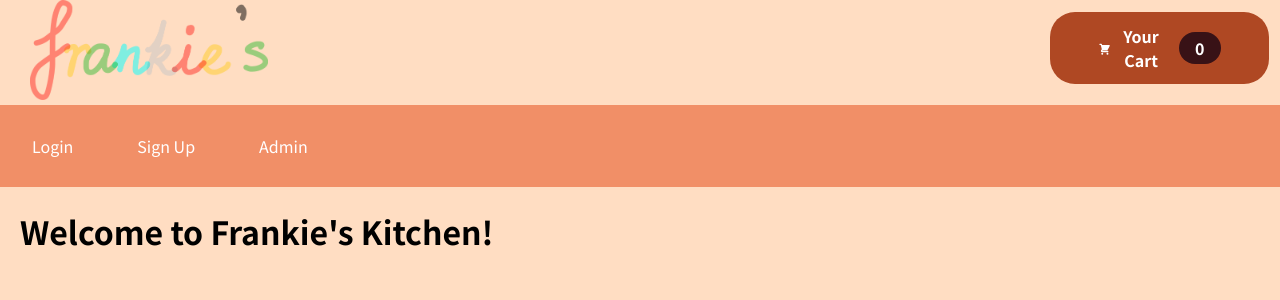
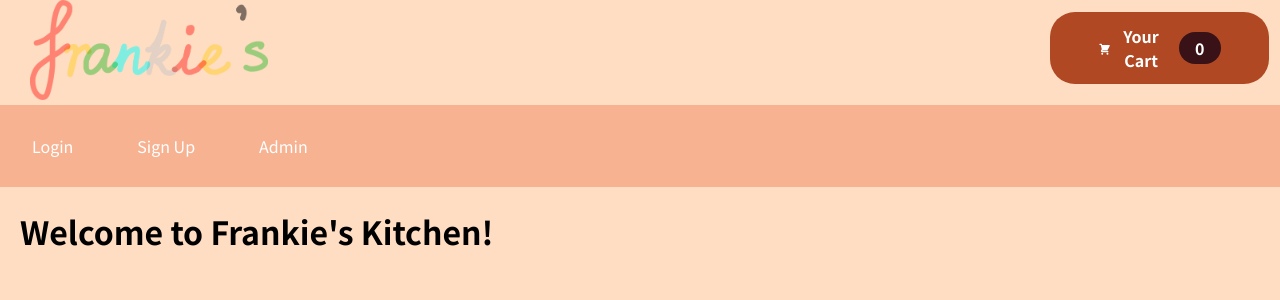
Before and after one commit to hayooniverse/frankies, a React (Create React App) app: page /board-admin in a window 1280 px wide. Shown: the top 300 px of the page. Built offline with nearby package versions, Linux system fonts and the light colour scheme; the HTML template or start-up script is replaced by a standard one.

Commit message:
changed background color

```diff
--- a/src/pages/App.css
+++ b/src/pages/App.css
@@ -61,7 +61,7 @@ ul {
   margin: 0;
   padding: 0;
   overflow: hidden;
-  background-color: #f18f67;
+  background-color: rgba(238, 144, 106, 0.55);
 }
 
 li {
```
